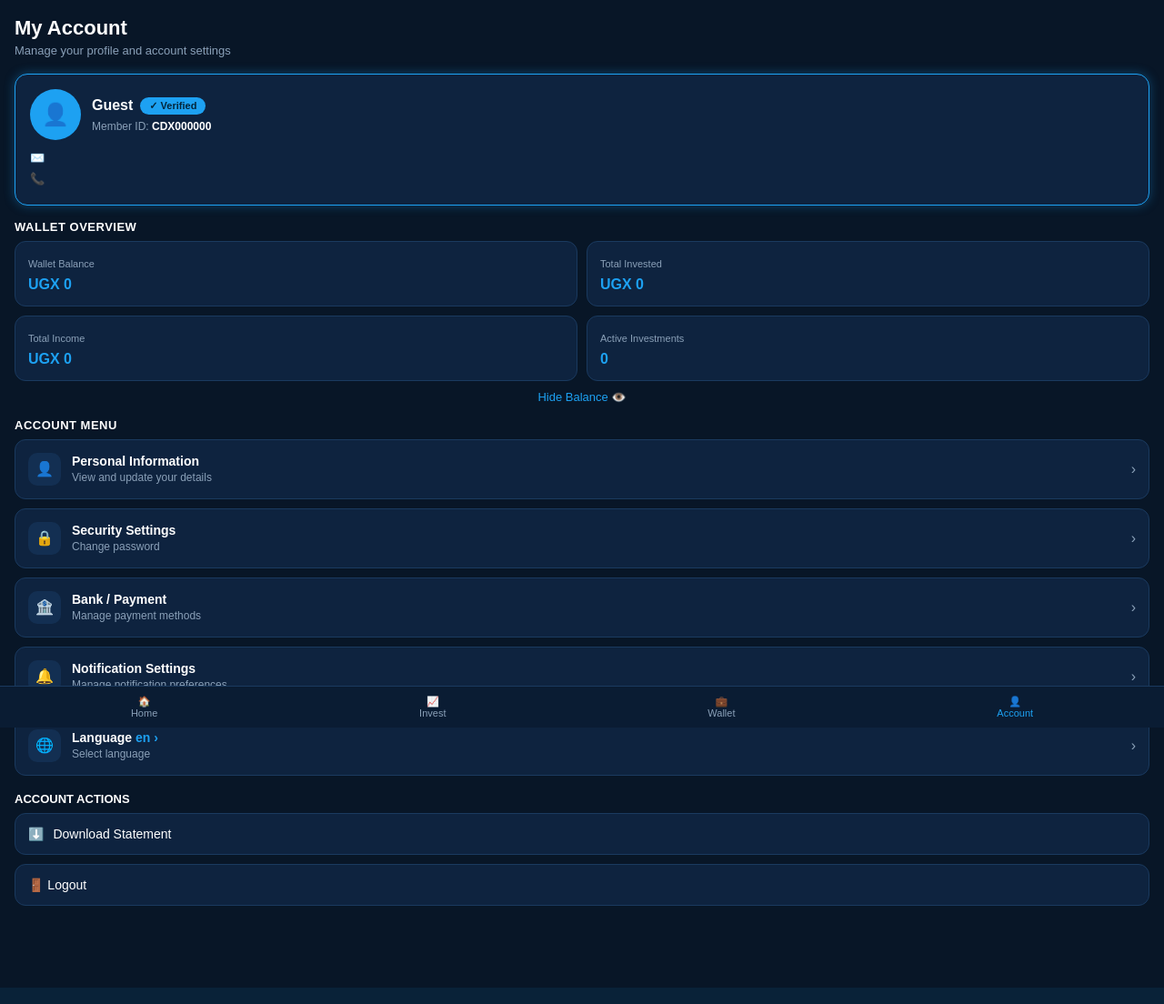
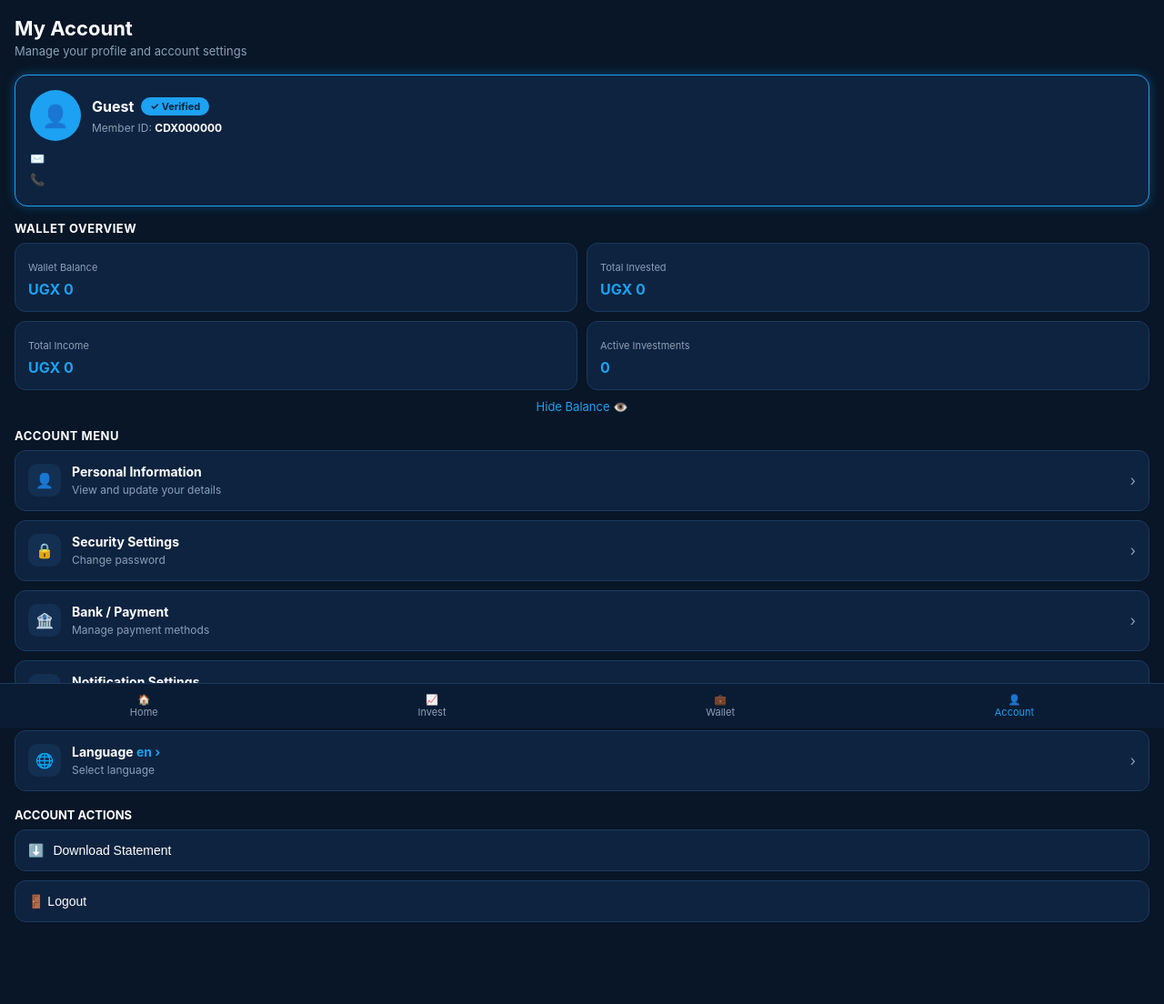
Before and after one commit to Codex700com/Codex700com, a Flask app: page /account in a window 1280 px wide. Shown: the whole page at 91% size. Run offline with Flask 3, Linux system fonts and the light colour scheme.

Commit message:
tweak font

```diff
--- a/templates/account.html
+++ b/templates/account.html
@@ -1,6 +1,6 @@
 <!DOCTYPE html><html><head><meta name="viewport" content="width=device-width,initial-scale=1">
 <style>
-body{background:#081627;color:#fff;font-family:sans-serif;margin:0;padding-bottom:80px}
+body{background:#081627;color:#fff;font-family:-apple-system,Inter,Roboto,sans-serif;margin:0;padding-bottom:80px}
 .top{padding:18px 16px 6px}.top h2{margin:0;font-size:22px}.top p{color:#8aa0b8;margin:4px 0 0;font-size:13px}
 .card{background:#0e233f;border:1px solid #1da1f2;border-radius:14px;margin:12px 16px;padding:16px;box-shadow:0 0 12px rgba(29,161,242,.35)}
 .phead{display:flex;align-items:center;gap:12px}
```
